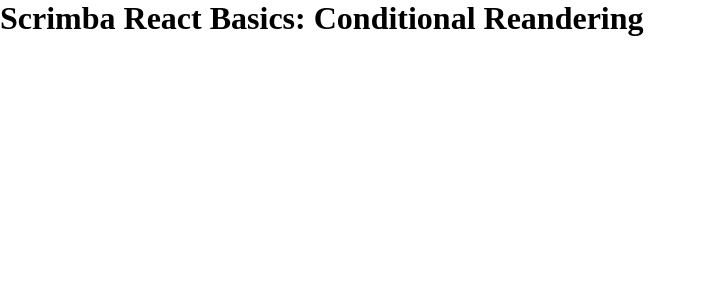
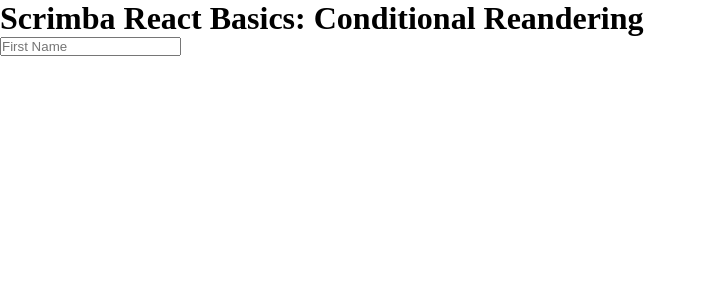
Before and after one commit to tak40/react-basics-form, a React (Vite) app: page / in a window 1280 px wide. Shown: the top 300 px of the page, without its empty margins (0-707 px from the left). Built offline with nearby package versions, Linux system fonts and the light colour scheme.

Commit message:
update: Understanding Event Handling in React Forms

```diff
--- a/index.html
+++ b/index.html
@@ -1,9 +1,11 @@
-<!doctype html>
+<!-- @format -->
+
+<!DOCTYPE html>
 <html lang="en">
     <head>
         <meta charset="UTF-8" />
         <meta name="viewport" content="width=device-width, initial-scale=1.0" />
-    <title>Scrimba React Basics: Conditional Rendering</title>
+        <title>Scrimba React Basics: Form</title>
     </head>
     <body>
         <div id="root"></div>
--- a/src/App.jsx
+++ b/src/App.jsx
@@ -1,8 +1,14 @@
 /** @format */
 import React from 'react'
+import Form from './Form'
 
 function App() {
-    return <h1>Scrimba React Basics: Conditional Reandering</h1>
+    return (
+        <main>
+            <h1>Scrimba React Basics: Conditional Reandering</h1>
+            <Form />
+        </main>
+    )
 }
 
 export default App
--- /dev/null
+++ b/src/Form.jsx
@@ -0,0 +1,26 @@
+/** @format */
+
+import React from 'react'
+import { useState } from 'react'
+
+function Form(props) {
+    const [firstName, setFirstName] = useState('')
+
+    console.log(firstName)
+
+    function handleChange(event) {
+        setFirstName(event.target.value)
+    }
+
+    return (
+        <form>
+            <input
+                type="text"
+                placeholder="First Name"
+                onChange={handleChange}
+            />
+        </form>
+    )
+}
+
+export default Form
```
Also changed, not shown: 1 other file (tests, documents, lock files or other folders). Lines whose indentation alone changed are shown as unchanged.
